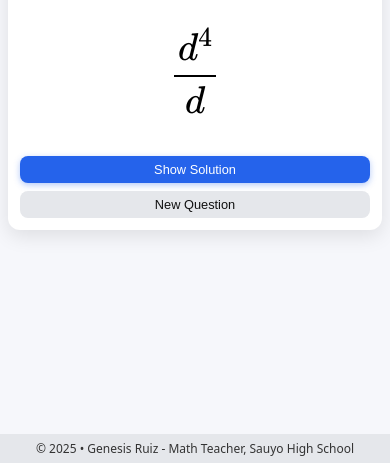
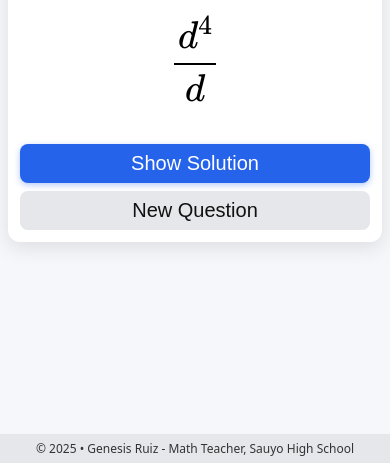
Before and after one commit to genaffleck/rule2-quotientOfPower-LVL1, a plain HTML site: page index.html in a window 390 px wide. Shown: the part 381-844 px from the top of the page. Drawn offline with nearby package versions, Linux system fonts and the light colour scheme.

Commit message:
font adjustments for mobile yet again

```diff
--- a/index.html
+++ b/index.html
@@ -171,8 +171,8 @@
           font-size: 2rem;
         }
         button {
-          font-size: 0.8rem;
-          padding: 6px 8px;
+          font-size: 1.25rem;
+          padding: 8px 8px;
         }
       }
     </style>
```
